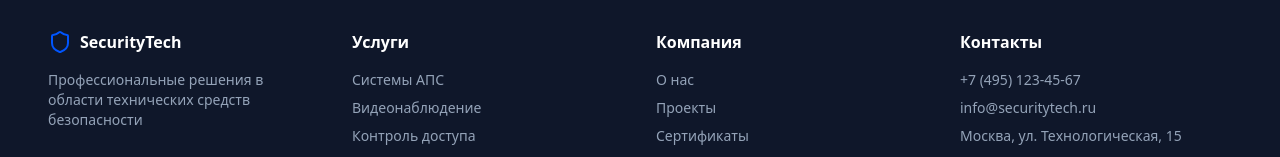
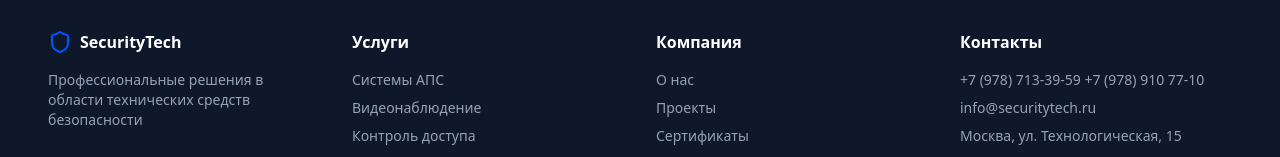
Before and after one commit to pr-poehali-dev/business-security-site, a React (Vite) app: page / in a window 1280 px wide. Shown: the part 4232-4389 px from the top of the page. Built offline with nearby package versions, Linux system fonts and the light colour scheme.

Commit message:
Обновление 1 компонентов

```diff
--- a/src/pages/Index.tsx
+++ b/src/pages/Index.tsx
@@ -391,7 +391,8 @@ const Index = () => {
             <div>
               <h3 className="font-semibold mb-4">Контакты</h3>
               <div className="space-y-2 text-sm text-slate-400">
-                <div>+7 (495) 123-45-67</div>
+                <div>+7 (978) 713-39-59
++7 (978) 910 77-10</div>
                 <div>info@securitytech.ru</div>
                 <div>Москва, ул. Технологическая, 15</div>
               </div>
```
